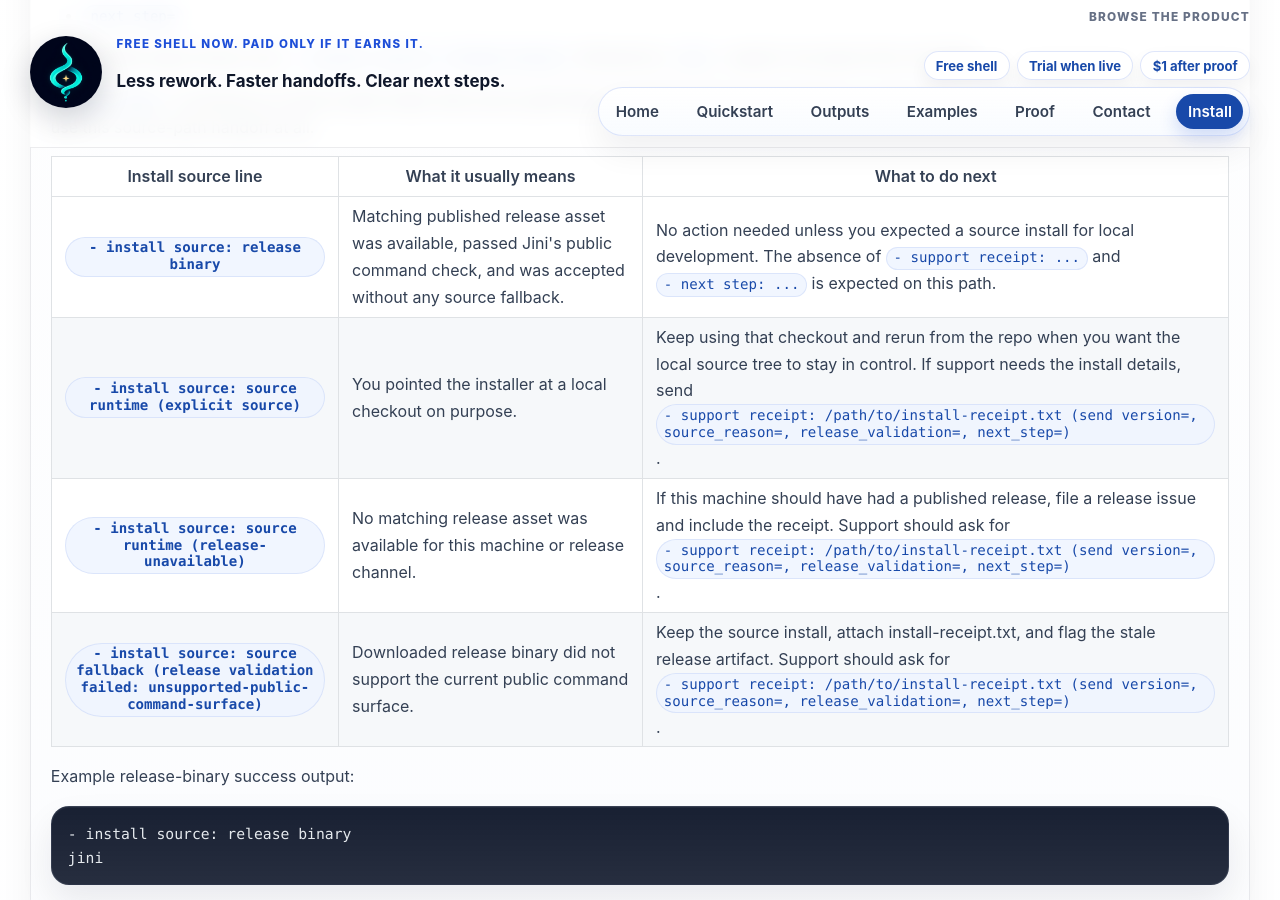
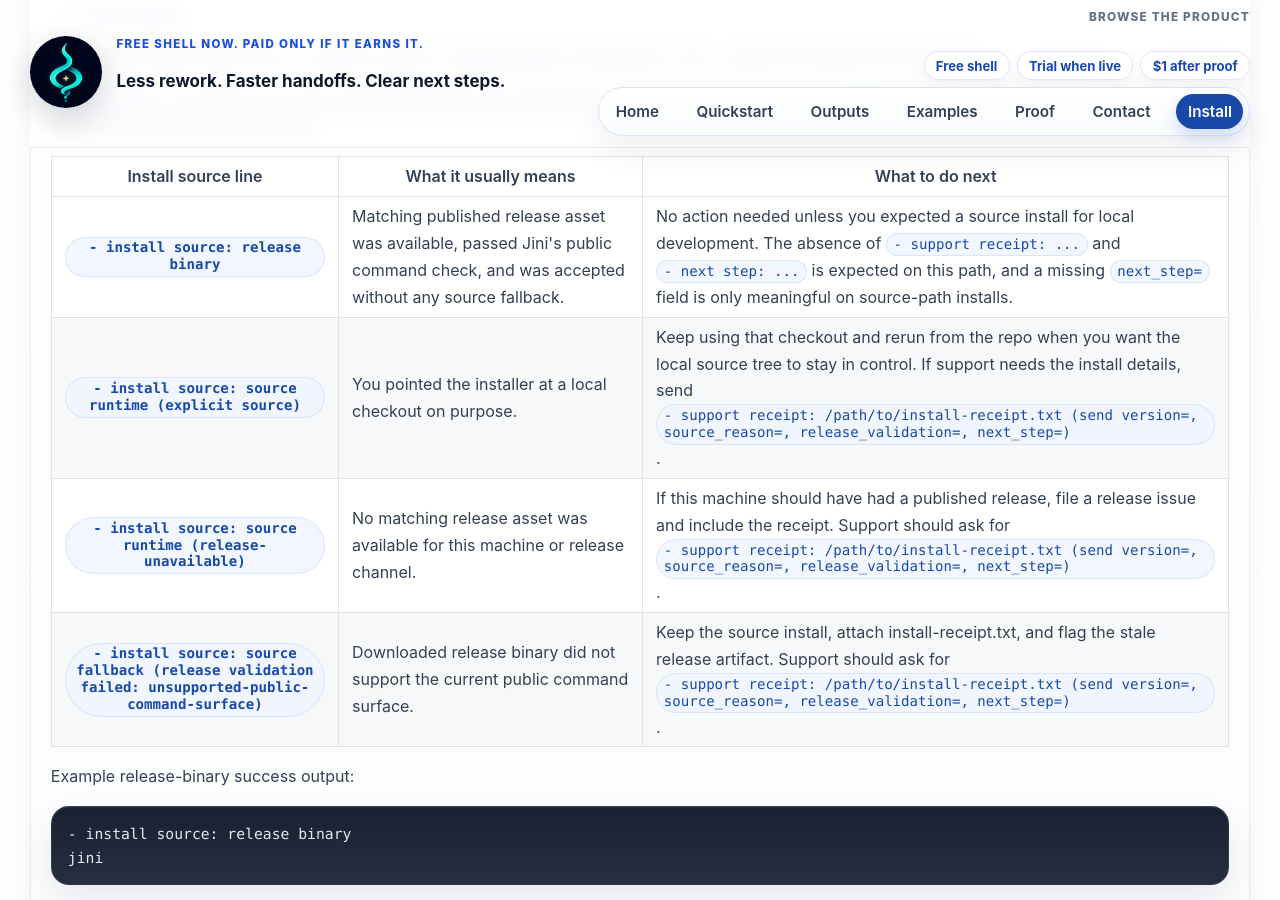
Before and after one commit to maridlabsai/jini, a Jekyll site: the page built from docs/install.md, in a window 1280 px wide and 900 px high, scrolled down 2224 px. Built offline with Jekyll 4.4.1, drawn with Linux system fonts in a browser that asks for light colours.

Commit message:
Clarify release row next-step contrast

```diff
--- a/docs/install.md
+++ b/docs/install.md
@@ -89,7 +89,7 @@
       <tr>
         <th scope="row"><code>- install source: release binary</code></th>
         <td>Matching published release asset was available, passed Jini's public command check, and was accepted without any source fallback.</td>
-        <td>No action needed unless you expected a source install for local development. The absence of <code>- support receipt: ...</code> and <code>- next step: ...</code> is expected on this path.</td>
+        <td>No action needed unless you expected a source install for local development. The absence of <code>- support receipt: ...</code> and <code>- next step: ...</code> is expected on this path, and a missing <code>next_step=</code> field is only meaningful on source-path installs.</td>
       </tr>
       <tr>
         <th scope="row"><code>- install source: source runtime (explicit source)</code></th>
```
Also changed, not shown: tests/test_public_cli_docs.py (+1 -1 lines).
